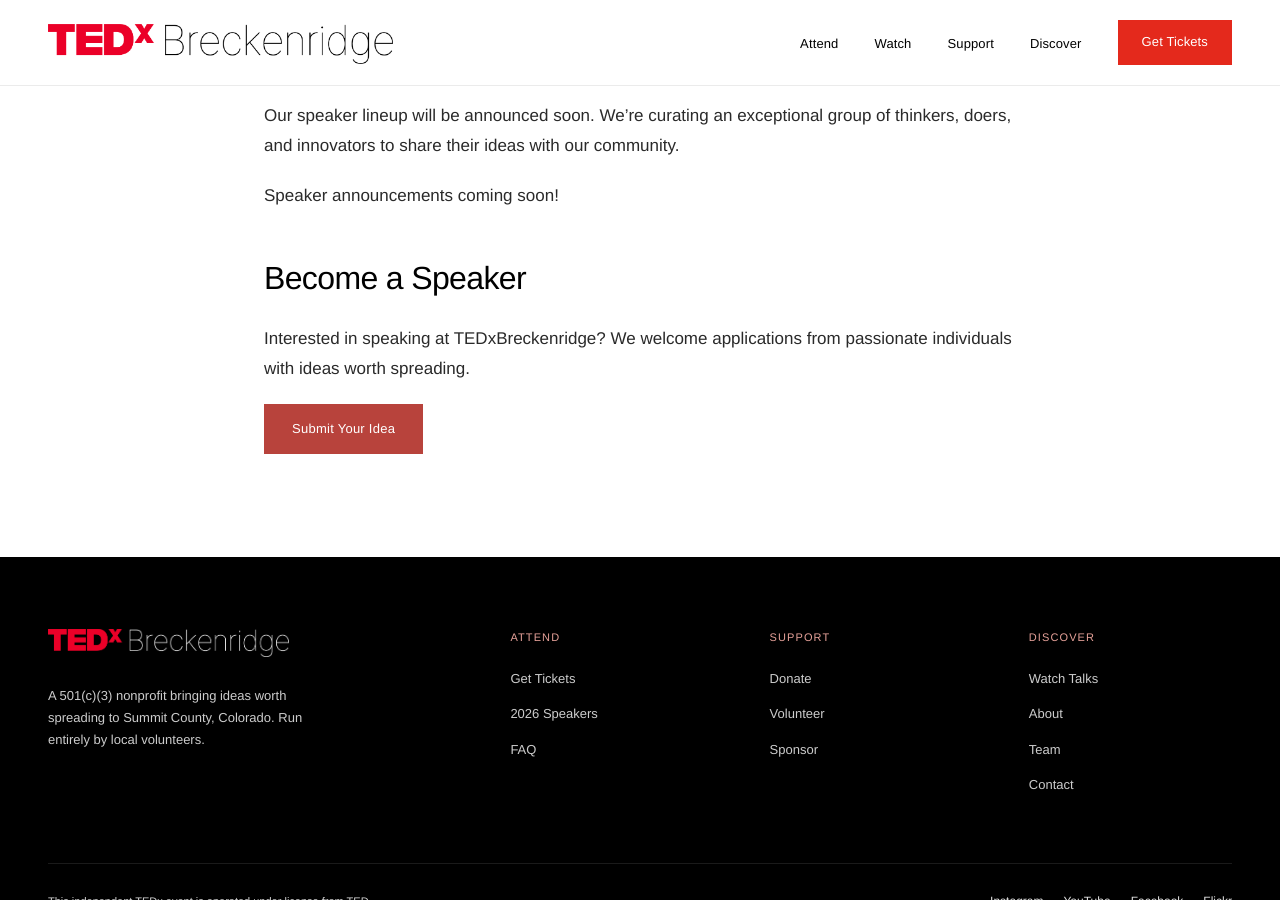
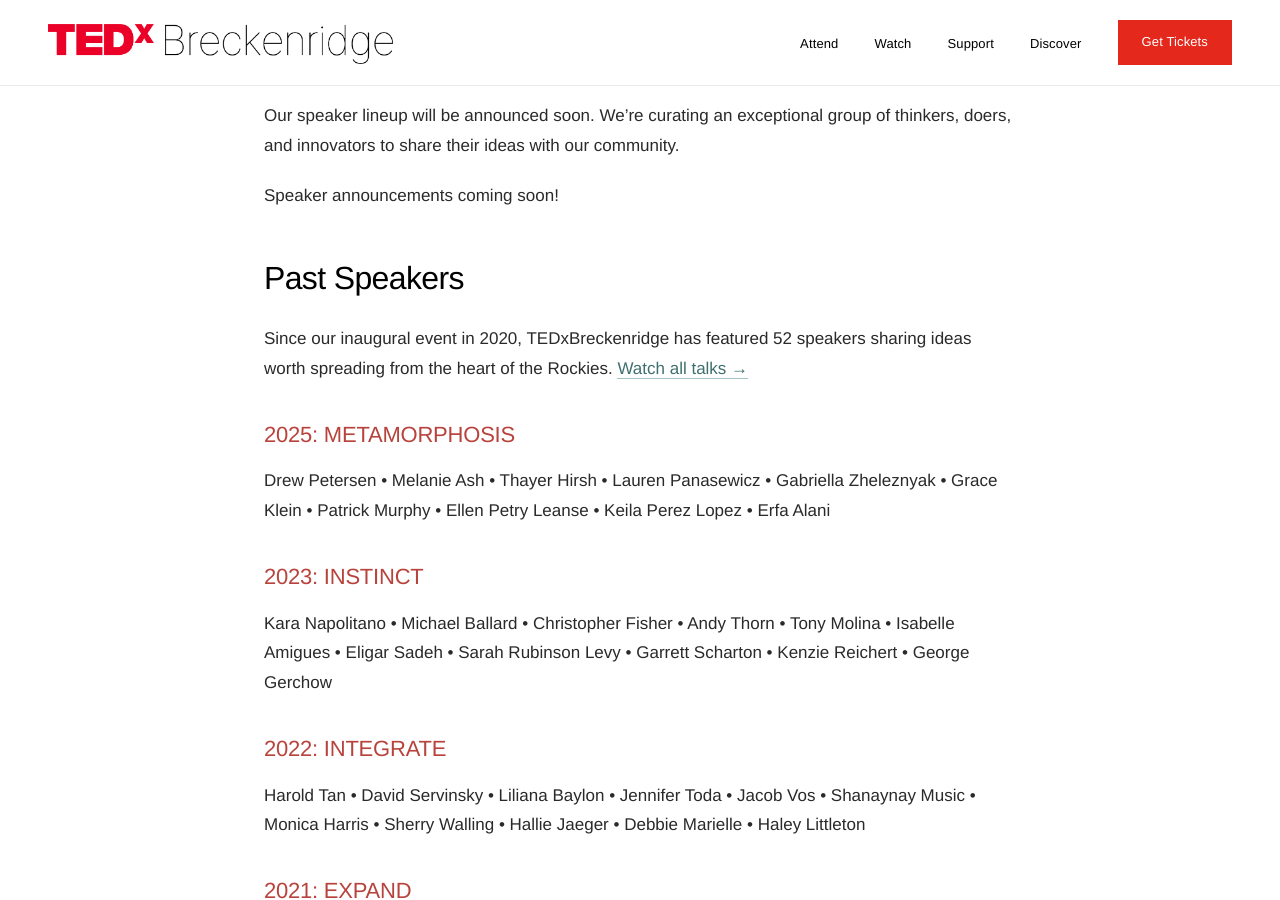
Before and after one commit to ardell/tedxbreckenridge, a Jekyll site: the page built from website/pages/speakers.md, in a window 1280 px wide and 900 px high, scrolled down 343 px. Built offline with Jekyll 4.4.1, drawn with Linux system fonts in a browser that asks for light colours; some of the changed text lies outside the part shown.

Commit message:
Add past speakers to the speakers page.

```diff
--- a/website/_layouts/default.html
+++ b/website/_layouts/default.html
@@ -273,7 +273,7 @@
           <h4>Attend</h4>
           <ul>
             <li><a href="/tickets/">Get Tickets</a></li>
-            <li><a href="/speakers/">2026 Speakers</a></li>
+            <li><a href="/speakers/">Speakers</a></li>
             <li><a href="/faq/">FAQ</a></li>
           </ul>
         </div>
--- a/website/pages/speakers.md
+++ b/website/pages/speakers.md
@@ -27,8 +27,21 @@
 <p class="coming-soon">Speaker announcements coming soon!</p>
 {% endif %}
 
-## Become a Speaker
+## Past Speakers
 
-Interested in speaking at TEDxBreckenridge? We welcome applications from passionate individuals with ideas worth spreading.
+Since our inaugural event in 2020, TEDxBreckenridge has featured 52 speakers sharing ideas worth spreading from the heart of the Rockies. [Watch all talks →](/talks/)
 
-<a href="/contact/" class="btn btn-primary">Submit Your Idea</a>
+### 2025: METAMORPHOSIS
+Drew Petersen • Melanie Ash • Thayer Hirsh • Lauren Panasewicz • Gabriella Zheleznyak • Grace Klein • Patrick Murphy • Ellen Petry Leanse • Keila Perez Lopez • Erfa Alani
+
+### 2023: INSTINCT
+Kara Napolitano • Michael Ballard • Christopher Fisher • Andy Thorn • Tony Molina • Isabelle Amigues • Eligar Sadeh • Sarah Rubinson Levy • Garrett Scharton • Kenzie Reichert • George Gerchow
+
+### 2022: INTEGRATE
+Harold Tan • David Servinsky • Liliana Baylon • Jennifer Toda • Jacob Vos • Shanaynay Music • Monica Harris • Sherry Walling • Hallie Jaeger • Debbie Marielle • Haley Littleton
+
+### 2021: EXPAND
+Anita Bangale • Douglas Vakoch • Christopher Leidli • Rachel Cronin • Sherry Hess • Stephanie Ralph • Dixie Chamness • Diane Schroeder • Jennifer Rae Getz • Don Ruggles
+
+### 2020: CONNECTION
+Stacy Smith • Ashley Hughes • Jeff Haugland • Jenna & Jordan McMurtry • Lisa Lee • Jaci Ohayon • Sean Hansen • Lucas Cantor • Ashlie Weisel • Leigh Girvin
```
